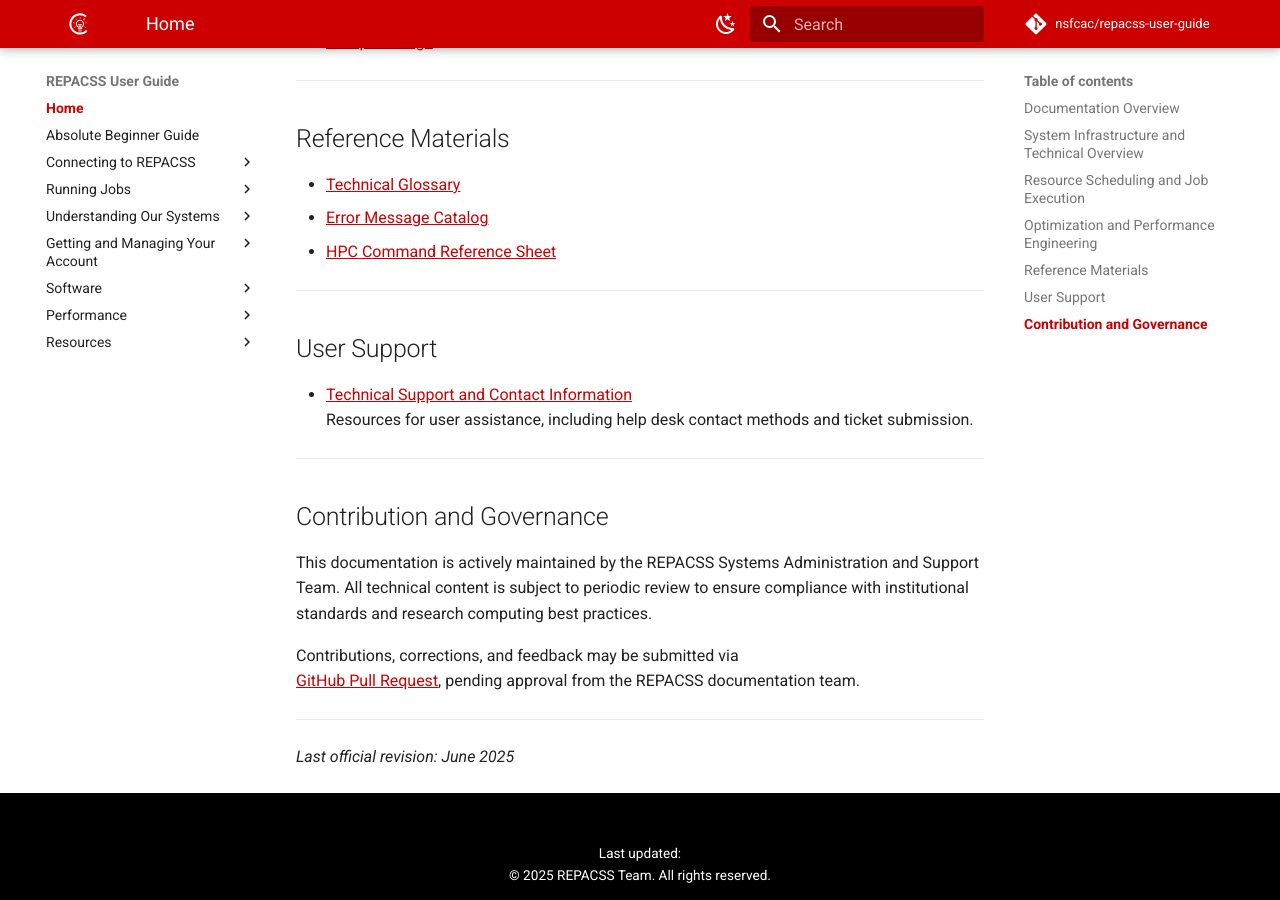
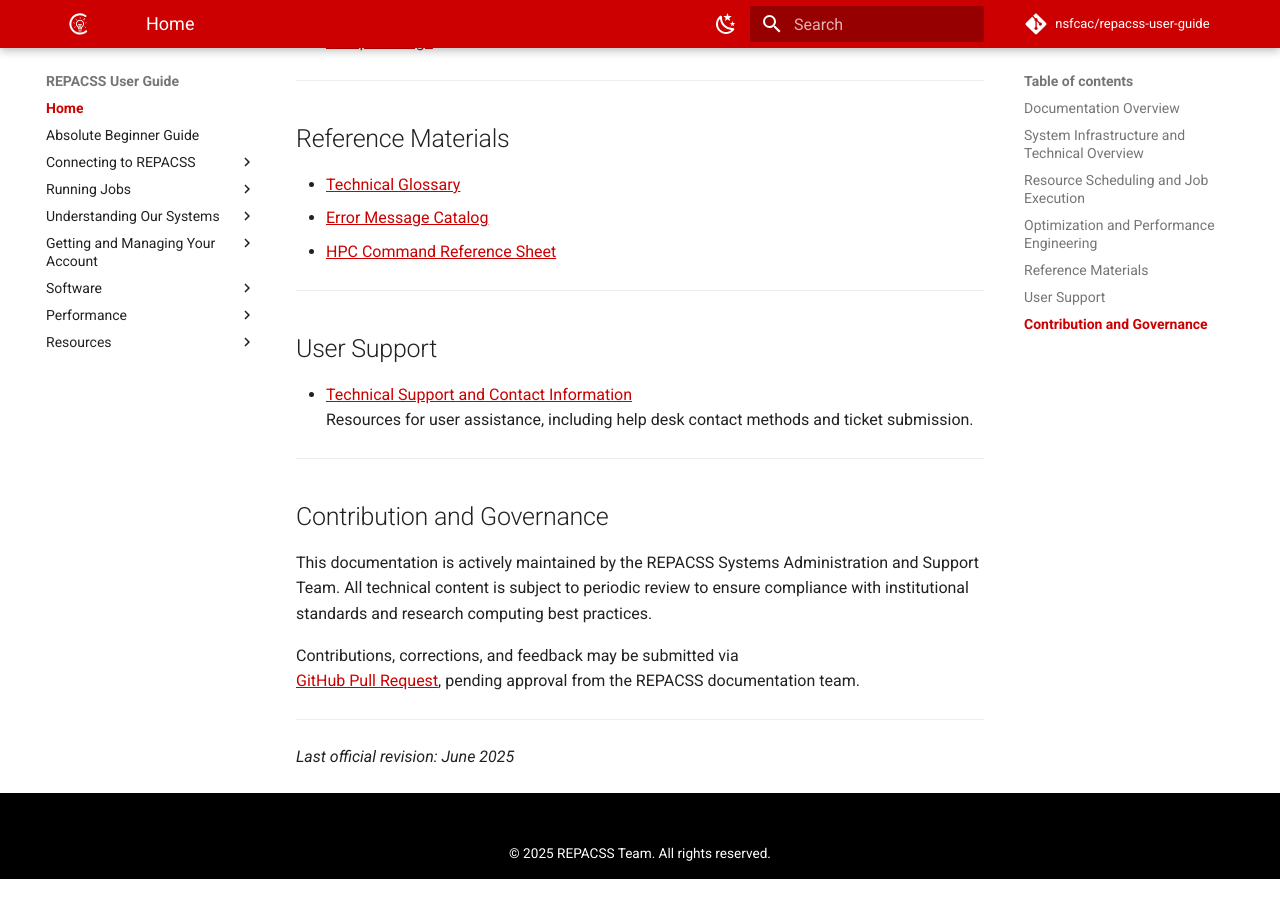
Before and after one commit to nsfcac/repacss-user-guide, an MkDocs documentation site: the page built from docs/index.md, in a window 1280 px wide and 900 px high, scrolled down 1719 px. Built offline with MkDocs 1.6.1 and Material for MkDocs 9.7.7, drawn with Linux system fonts in a browser that asks for light colours; comment, search, counter and statistics services are not loaded; after the commit the page ends 2598 px from its top, so only the background shows below that.

Commit message:
Enable last-updated footer and plugin config

```diff
--- a/mkdocs.yml
+++ b/mkdocs.yml
@@ -25,6 +25,7 @@
   favicon: assets/images/Favicon.svg
   features:
     - search.suggest
+    - content.footer.last-updated
 plugins:
   - search
   - git-revision-date-localized:
--- a/overrides/partials/footer.html
+++ b/overrides/partials/footer.html
@@ -1,7 +1,6 @@
 <div id="footer" class="md-footer-meta md-typeset">
   <hr>
   <p style="text-align:center; font-size:0.85em;">
-    Last updated: {{ git_revision_date_localized }}<br>
     &copy; 2025 REPACSS Team. All rights reserved.
   </p>
 </div>
```
